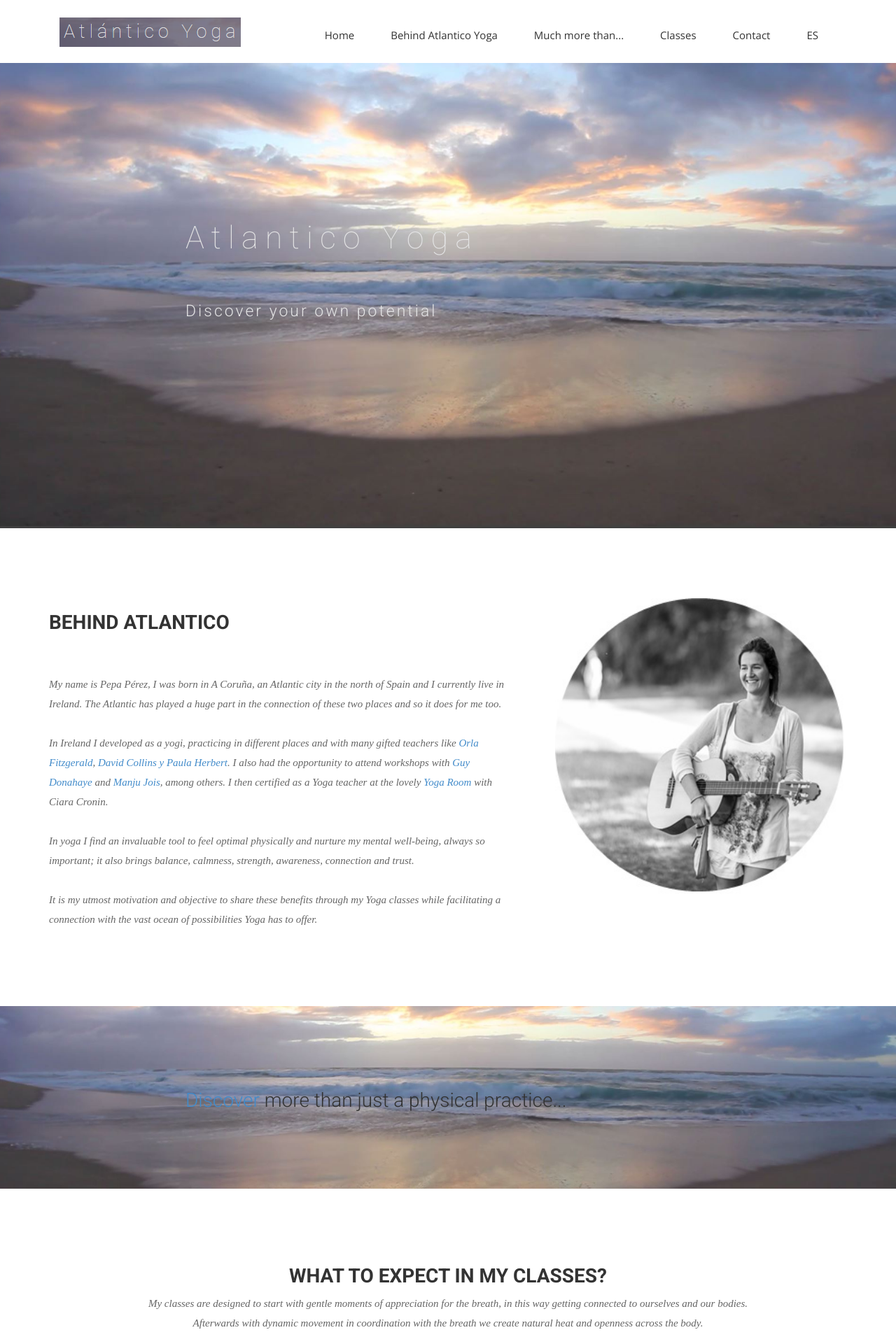
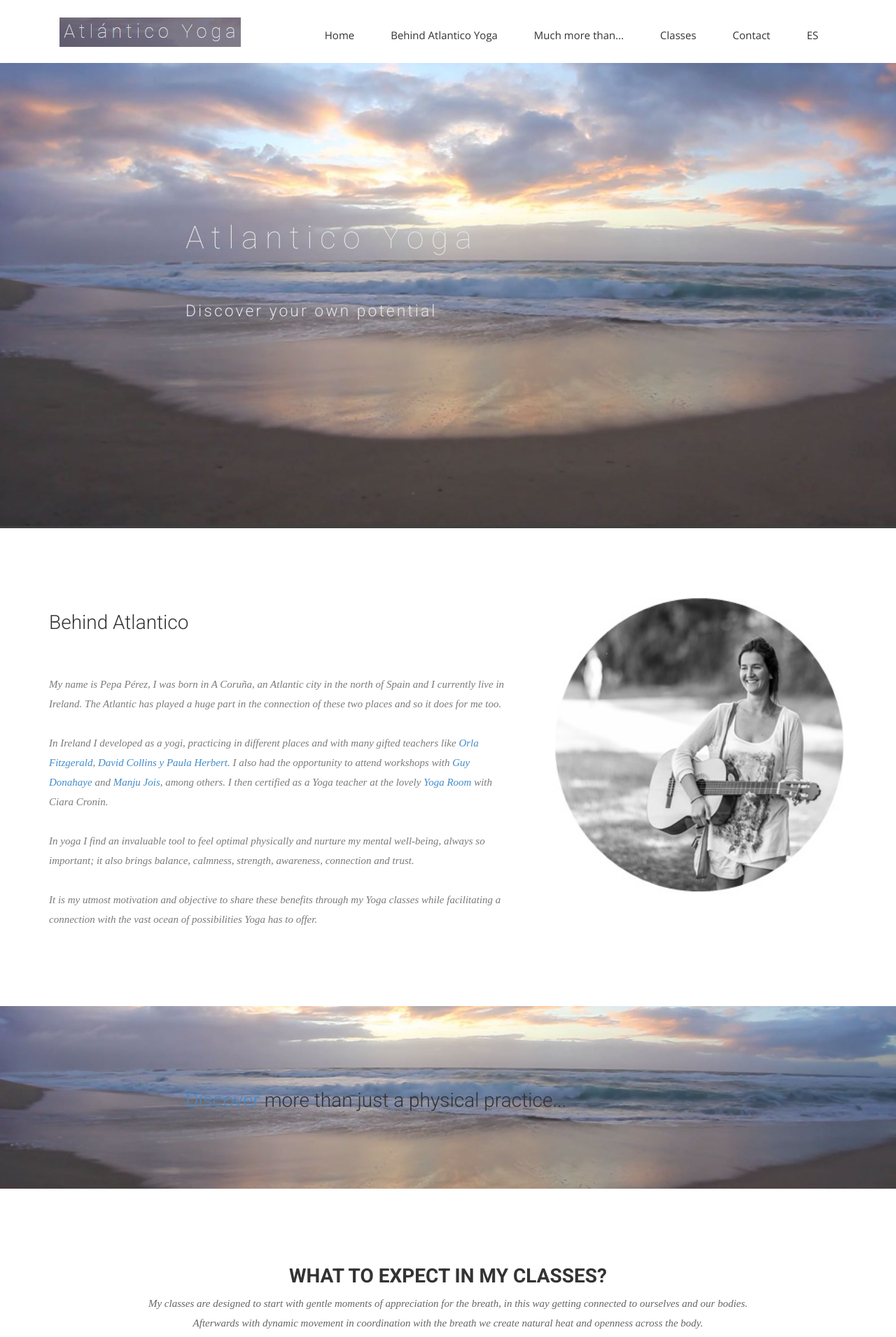
Before and after one commit to mpbarral/mpbarral.github.io, a Jekyll site: the page built from index.html, in a window 1280 px wide. Shown: the top 1911 px of the page at 70% size. Built offline with Jekyll 4.4.1, drawn with Linux system fonts in a browser that asks for light colours; nearby versions of some CDN libraries; some web fonts are replaced.

Commit message:
changin h2 for h3

```diff
--- a/index.html
+++ b/index.html
@@ -22,15 +22,15 @@
   <div class="container">
     <div class="row">
       <div class="col-md-7 col-sm-12">
-        <!--<div class="block">-->
+        <div class="block">
           <div class="section-title">
-            <h2>Behind Atlantico</h2>
+            <h3>Behind Atlantico</h3>
             <p> <br />My name is Pepa Pérez, I was born in A Coruña, an Atlantic city in the north of Spain and I currently live in Ireland. The Atlantic has played a huge part in the connection of these two places and so it does for me too.<br /><br />
                   In Ireland I developed as a yogi, practicing in different places and with many gifted teachers like <a href="http://tranquil.ie/">Orla Fitzgerald</a>, <a href="http://www.ashtanga.ie/"> David Collins y Paula Herbert</a>. I also had the opportunity to attend workshops with  <a href="http://www.aysnyc.org/index.php?option=com_content&task=view&id=247&Itemid=262">Guy Donahaye</a> and <a href="http://manjujois.com/"> Manju Jois</a>, among others. I then certified as a Yoga teacher at the lovely <a href="http://yoga.ie/">Yoga Room </a> with Ciara Cronin. <br /><br />
                   In yoga I find an invaluable tool to feel optimal physically and nurture my mental well-being, always so important; it also brings balance, calmness, strength, awareness, connection and trust.<br /><br />
                   It is my utmost motivation and objective to share these benefits through my Yoga classes while facilitating a connection with the vast ocean of possibilities Yoga has to offer.</p>
           </div>
-        <!--</div>-->
+        </div>
       </div><!-- .col-md-7 close -->
       <div class="col-md-5 col-sm-12">
         <div class="block">
```
